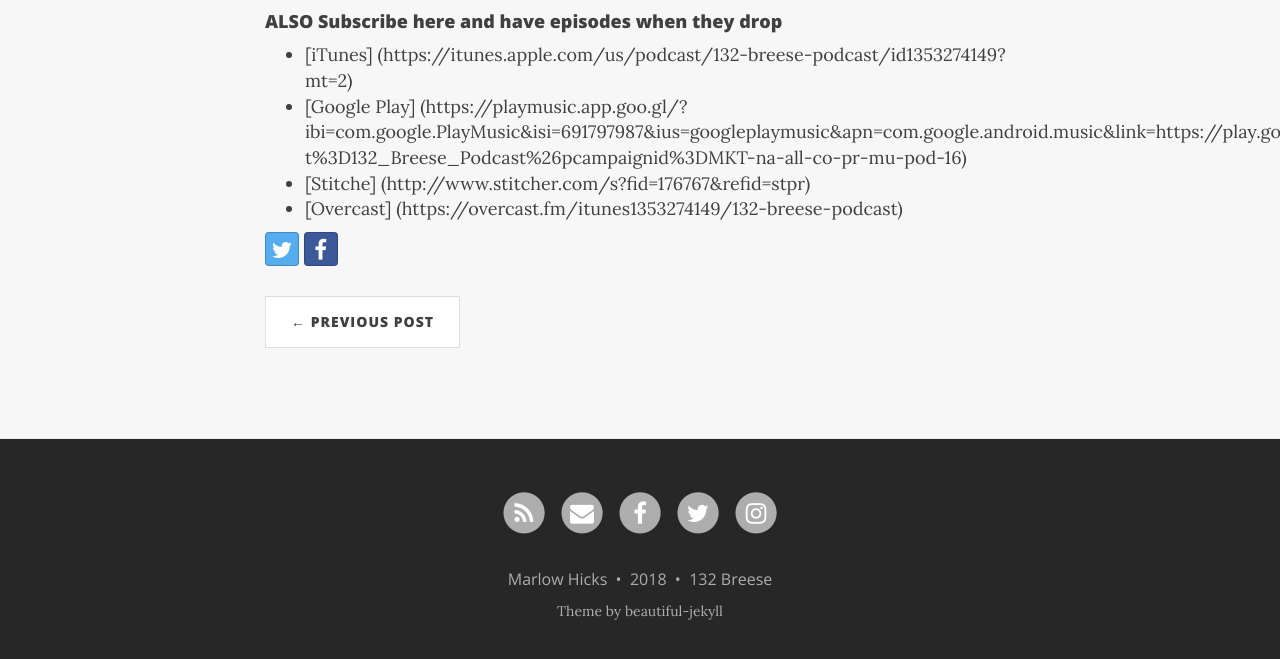
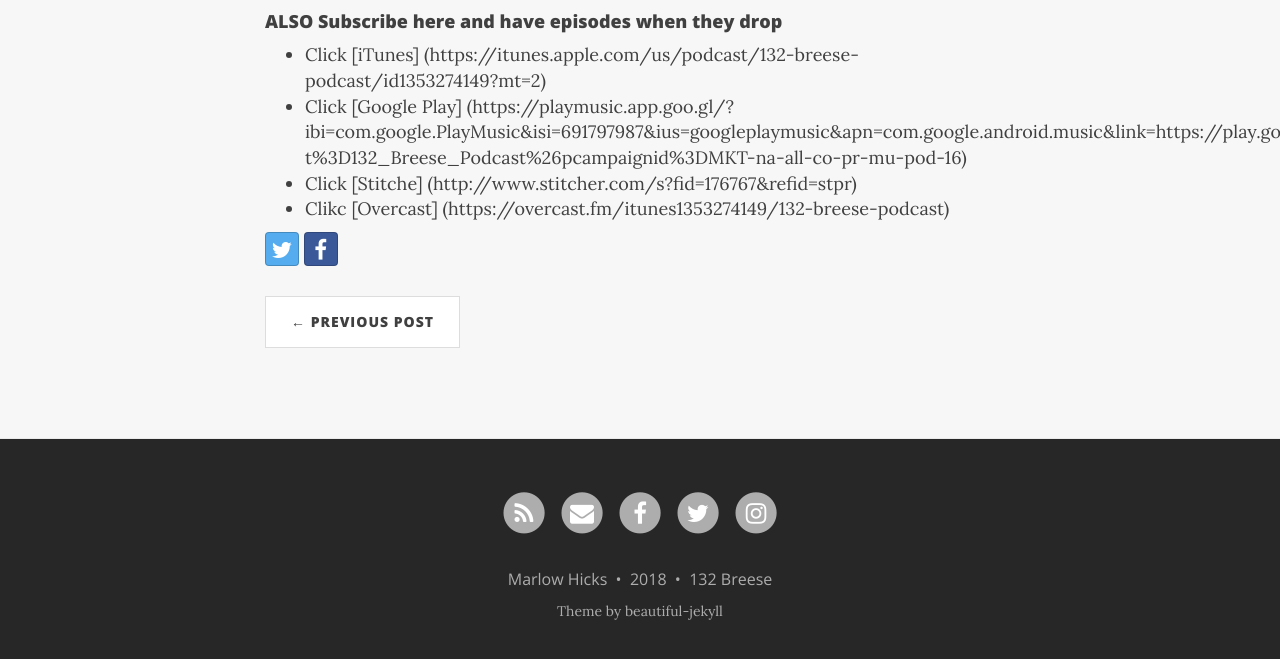
Before and after one commit to marlowjr/132breese.com, a Jekyll site: the page built from _posts/2018-03-26-Episode4.md, in a window 1280 px wide and 900 px high, scrolled down 561 px, cut to the strip 228-887 px from the top of the window. Built offline with Jekyll 4.4.1, drawn with Linux system fonts in a browser that asks for light colours; nearby versions of some CDN libraries; comment, search, counter and statistics services are not loaded.

Commit message:
Update 2018-03-26-Episode4.md

```diff
--- a/_posts/2018-03-26-Episode4.md
+++ b/_posts/2018-03-26-Episode4.md
@@ -15,7 +15,7 @@
 
 #### ALSO Subscribe here and have episodes when they drop
 
-* [iTunes] (https://itunes.apple.com/us/podcast/132-breese-podcast/id1353274149?mt=2)
-- [Google Play] (https://playmusic.app.goo.gl/?ibi=com.google.PlayMusic&isi=691797987&ius=googleplaymusic&apn=com.google.android.music&link=https://play.google.com/music/m/I4vfvs7vemfldxjvqqsy5fckovy?t%3D132_Breese_Podcast%26pcampaignid%3DMKT-na-all-co-pr-mu-pod-16)
-- [Stitche] (http://www.stitcher.com/s?fid=176767&refid=stpr)
-- [Overcast] (https://overcast.fm/itunes1353274149/132-breese-podcast)
+* Click [iTunes] (https://itunes.apple.com/us/podcast/132-breese-podcast/id1353274149?mt=2)
+- Click [Google Play] (https://playmusic.app.goo.gl/?ibi=com.google.PlayMusic&isi=691797987&ius=googleplaymusic&apn=com.google.android.music&link=https://play.google.com/music/m/I4vfvs7vemfldxjvqqsy5fckovy?t%3D132_Breese_Podcast%26pcampaignid%3DMKT-na-all-co-pr-mu-pod-16)
+- Click [Stitche] (http://www.stitcher.com/s?fid=176767&refid=stpr)
+- Clikc [Overcast] (https://overcast.fm/itunes1353274149/132-breese-podcast)
```
